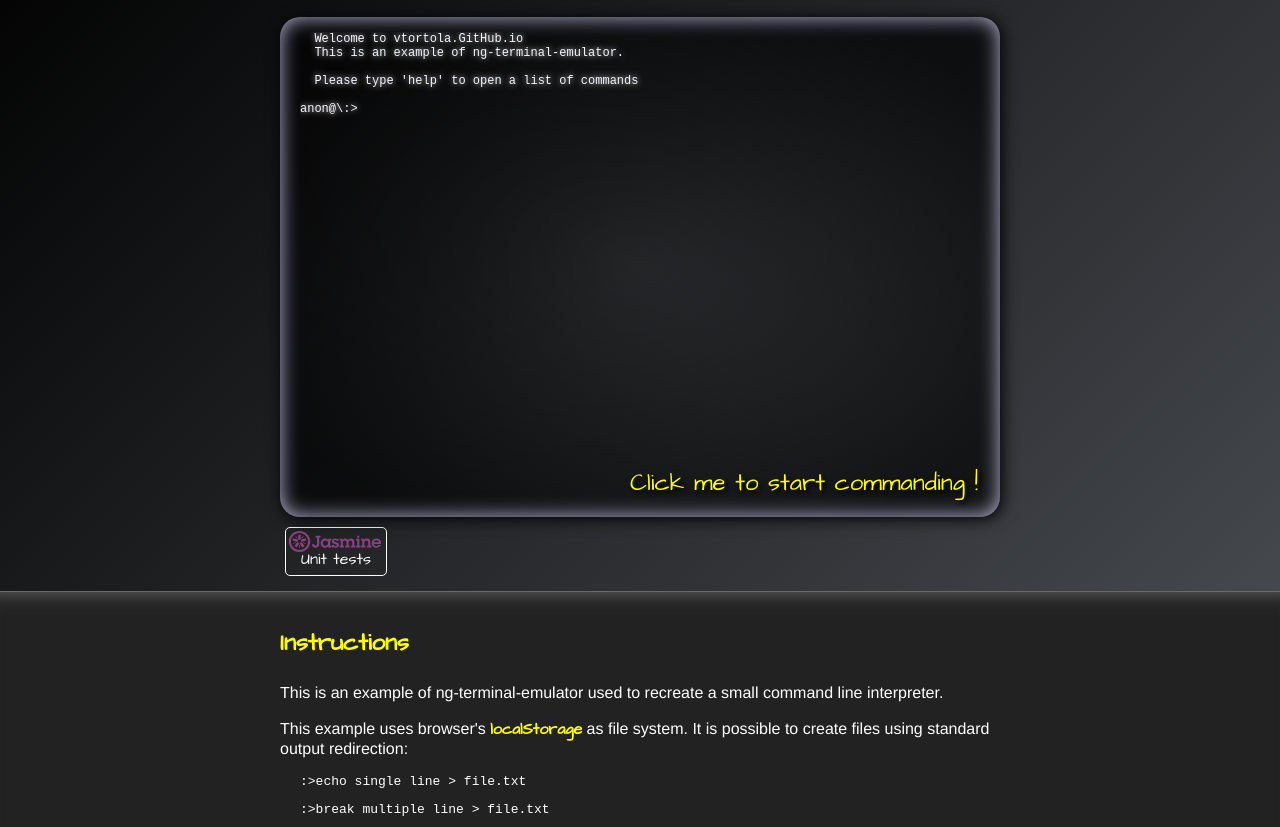
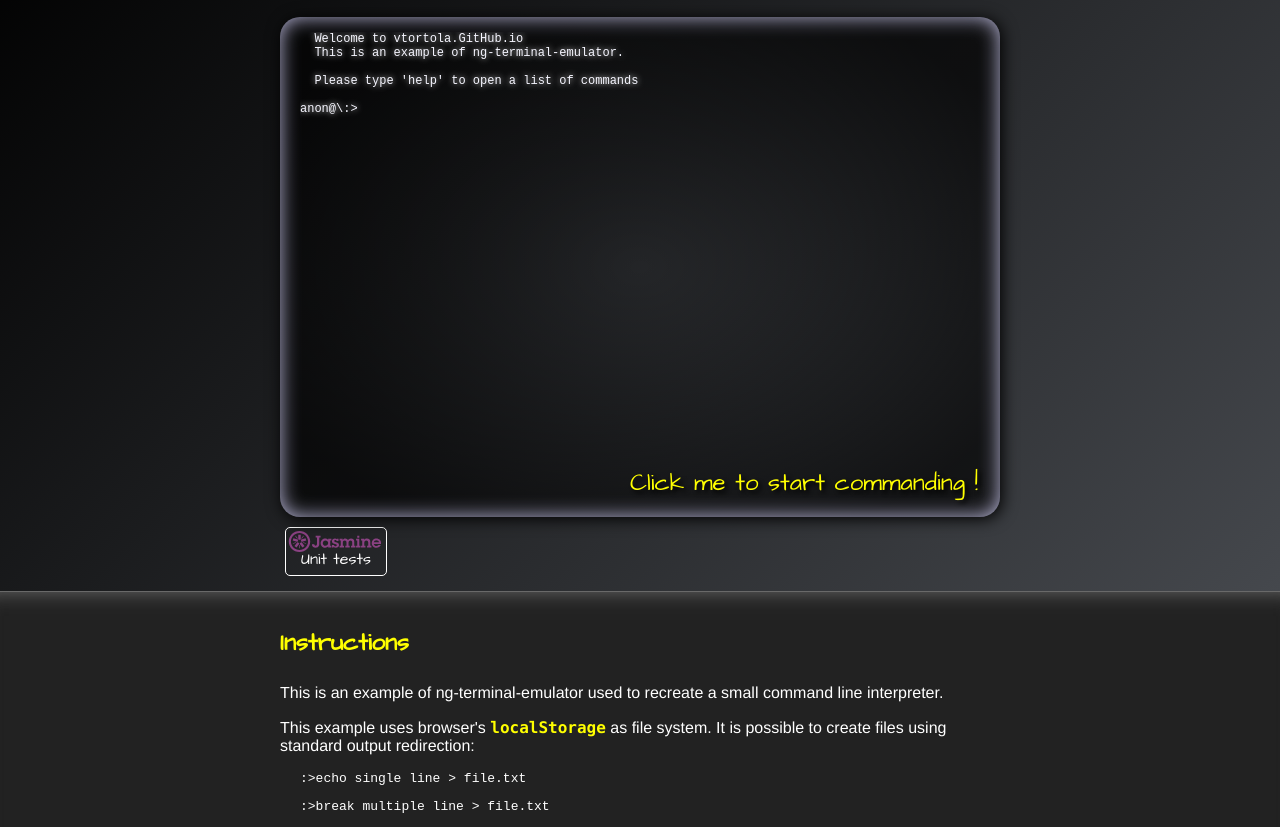
Before and after one commit to vtortola/ng-terminal-emulator, a plain HTML site: page index.html in a window 1280 px wide. Shown: the part 103-930 px from the top of the page. Drawn offline with nearby package versions, Linux system fonts and the light colour scheme; no server answers.

Commit message:
Update example.css

```diff
--- a/example/content/example.css
+++ b/example/content/example.css
@@ -81,7 +81,7 @@ body {
     color: #FFF;
 }
 .instructions b {
-    font-family: 'Architects Daughter', 'Helvetica Neue', Helvetica, Arial, serif;
+    font-family: Consolas;
     color:yellow;
 }
 .instructions h3 {
```
